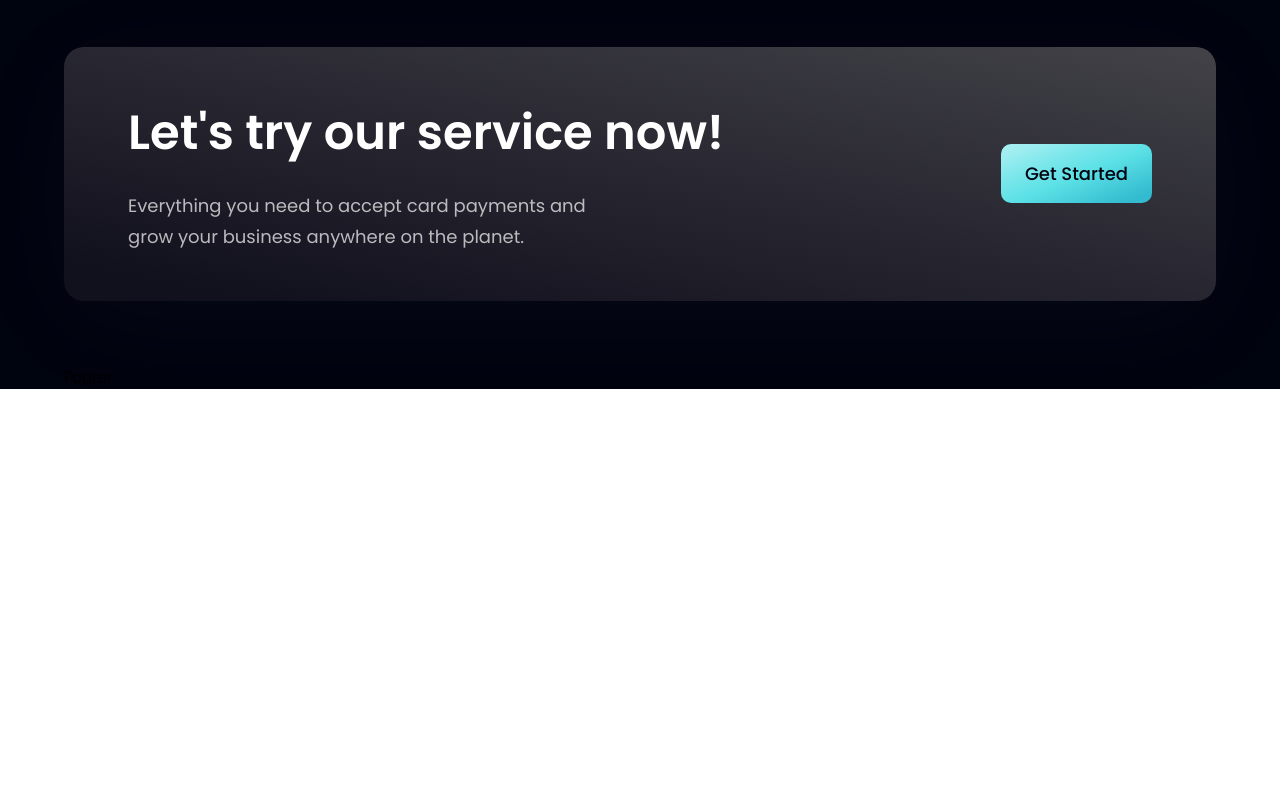
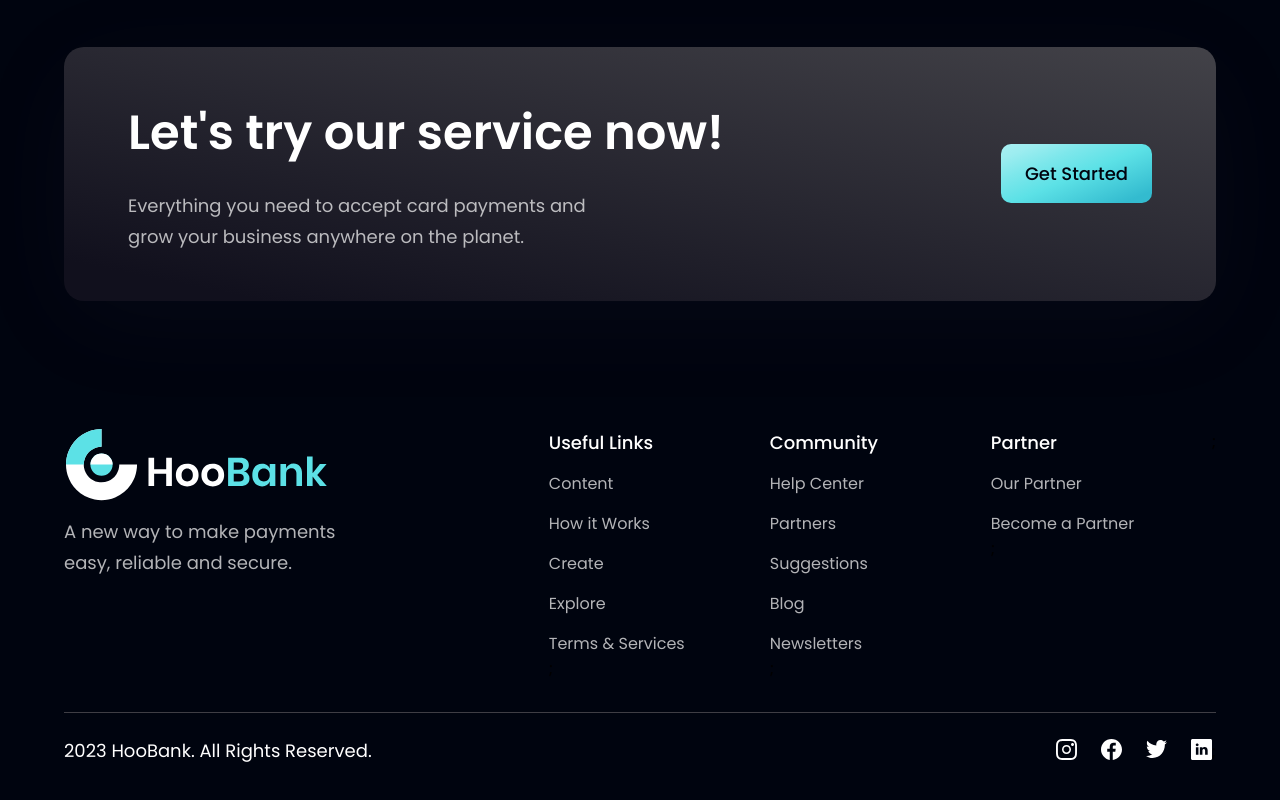
Before and after one commit to TylerRJefferson/bank_app, a React (Vite) app: page / in a window 1280 px wide. Shown: the part 4097-4897 px from the top of the page. Before the commit the page ends 4486 px from the top, so only its background shows below. Built offline with nearby package versions, Linux system fonts and the light colour scheme.

Commit message:
footer fully built out and displayed

```diff
--- a/src/components/Footer.jsx
+++ b/src/components/Footer.jsx
@@ -1,9 +1,55 @@
-import React from 'react'
+import styles from "../style";
+import { logo } from "../assets";
+import { footerLinks, socialMedia } from "../constants";
 
-const Footer = () => {
-  return (
-    <div>Footer</div>
-  )
-}
+const Footer = () => (
+  <section className={`${styles.flexCenter} ${styles.paddingY} flex-col`}>
+    <div className={`${styles.flexStart} md:flex-row flex-col mb-8 w-full`}>
+      <div className="flex-1 flex flex-col justify-start mr-10">
+        <img
+          src={logo}
+          alt="hoobank"
+          className="w-[266px] h-[72px] object-contain"
+        />
+        <p className={`${styles.paragraph} mt-4 max-w-[310px]`}>A new way to make payments easy, reliable and secure.</p>
+      </div>
 
-export default Footer
+      <div className="flex-[1.5] w-full flex flex-row justify-between flex-wrap md:mt-0 mt-10">
+        {footerLinks.map((footerLink) => (
+          <div key={footerLink.key} className="flex flex-col ss:my-0 my-4 min-w-[150px]">
+            <h4 className="font-poppins font-medium text-[18px] leading-[27px] text-white">
+              {footerLink.title}
+            </h4>
+            <ul className="list-none mt-4">
+              {footerLink.links.map((link, index) => (
+                <li key={link.name}
+                  className={`font-poppins font-normal text-[16px] leading-[24px] text-dimWhite hover:text-secondary cursor-pointer ${index !== footerLink.links.length - 1 ? "mb-4" : "mb-0"}`}
+                >
+                  {link.name}
+                </li>
+              ))};
+            </ul>
+          </div>
+        ))};
+      </div>
+    </div>
+
+    <div className="w-full flex justify-between items-center md:flex-row flex-col pt-6 border-t-[1px] border-t-[#3f3e45]">
+      <p className="font-poppins font-normal text-center text-[18px] leading-[27px] text-white">
+        2023 HooBank. All Rights Reserved.
+      </p>
+      <div className="flex flex-row md:mt-0 mt-6">
+        {socialMedia.map((social, index) => (
+          <img
+            key={social.id}
+            src={social.icon}
+            alt={social.id}
+            className={`w-[21px] h-[21px] object-contain cursor-pointer ${index !== socialMedia.length - 1 ? "mr-6" : "mr-0"}`}
+          />
+        ))};
+      </div>
+    </div>
+  </section>
+);
+
+export default Footer;
```
